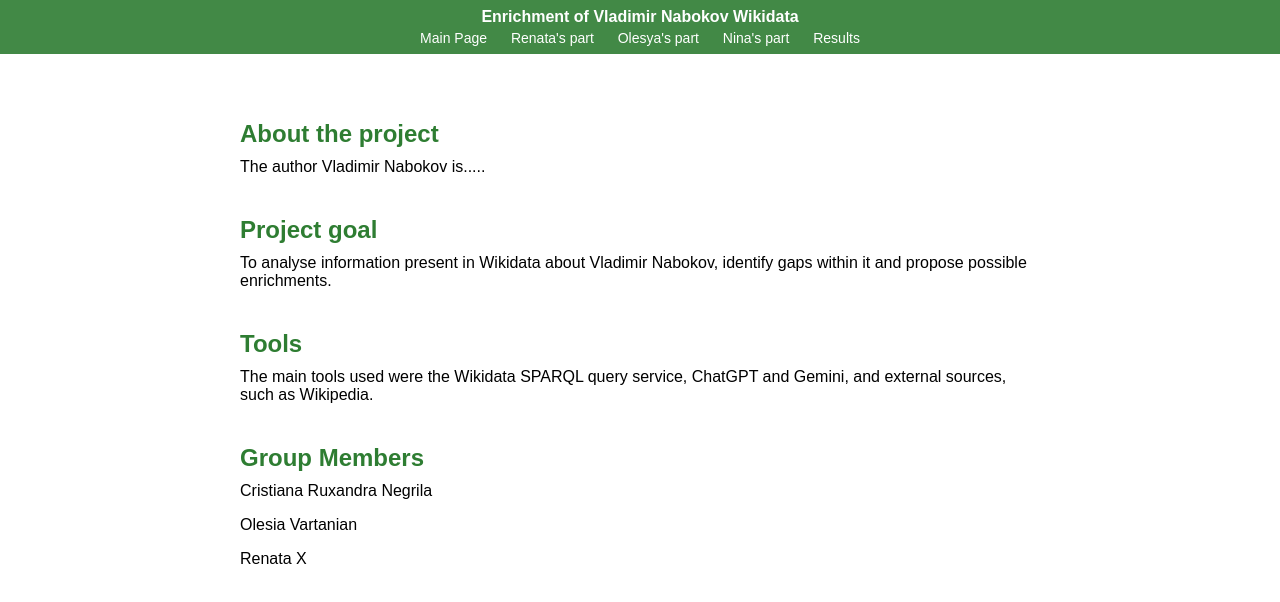
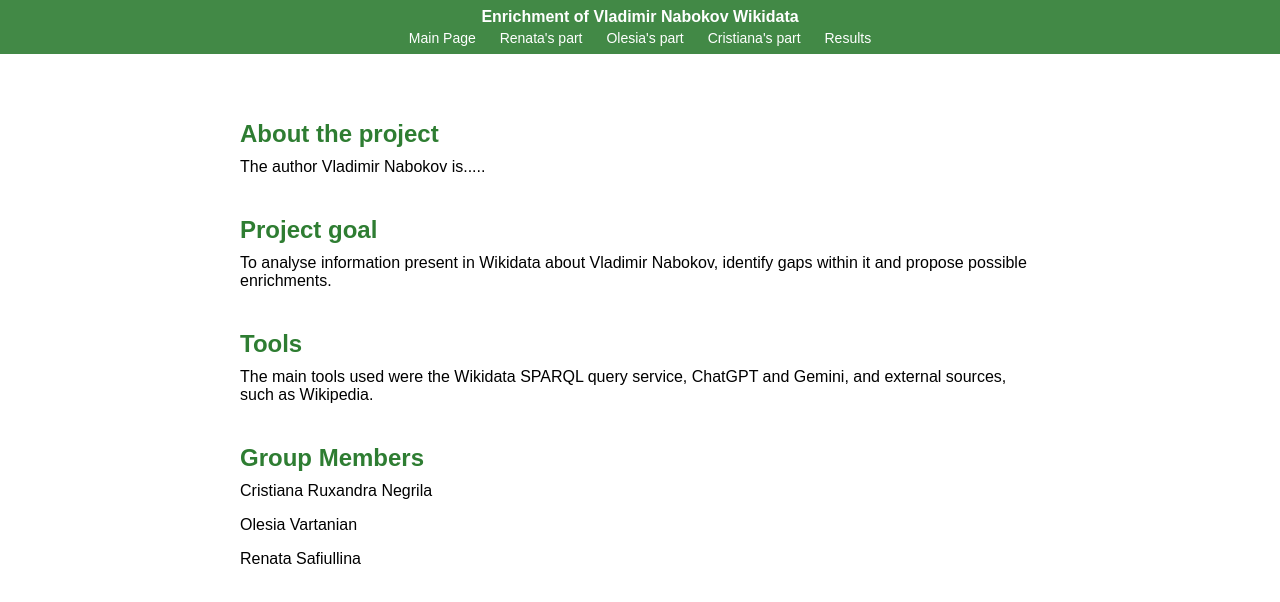
Before and after one commit to informatics-uni/10.09-exam, a plain HTML site: page index.html in a window 1280 px wide. Drawn offline with Linux system fonts and the light colour scheme.

Commit message:
index.html

```diff
--- a/index.html
+++ b/index.html
@@ -73,9 +73,9 @@
     <h1>Enrichment of Vladimir Nabokov Wikidata</h1>
     <nav>
       <a href="index.html">Main Page</a>
-      <a href="Haru_page.html">Renata's part</a>
-      <a href="Olga_page.html">Olesya's part</a>
-      <a href="Olga_page.html">Nina's part</a>
+      <a href="Renata_page.html">Renata's part</a>
+      <a href="Olesia_page.html">Olesia's part</a>
+      <a href="Nina_page.html">Cristiana's part</a>
       <a href="Results.html">Results</a>
     </nav>
   </header>
@@ -99,7 +99,7 @@
       <h2>Group Members</h2>
       <p>Cristiana Ruxandra Negrila</p>
       <p>Olesia Vartanian</p>
-      <p>Renata X</p>
+      <p>Renata Safiullina</p>
     </section>
   </main>
 
```
